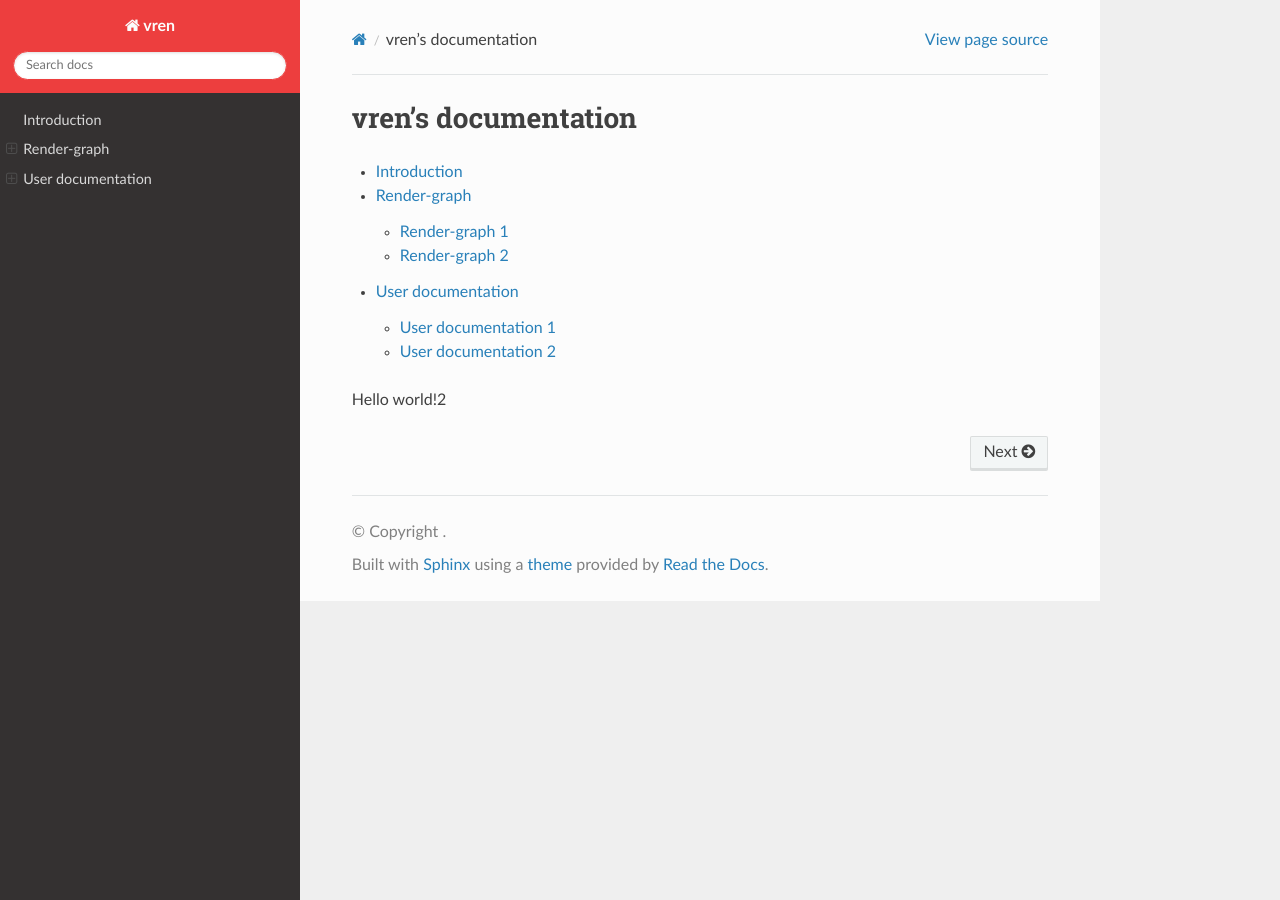
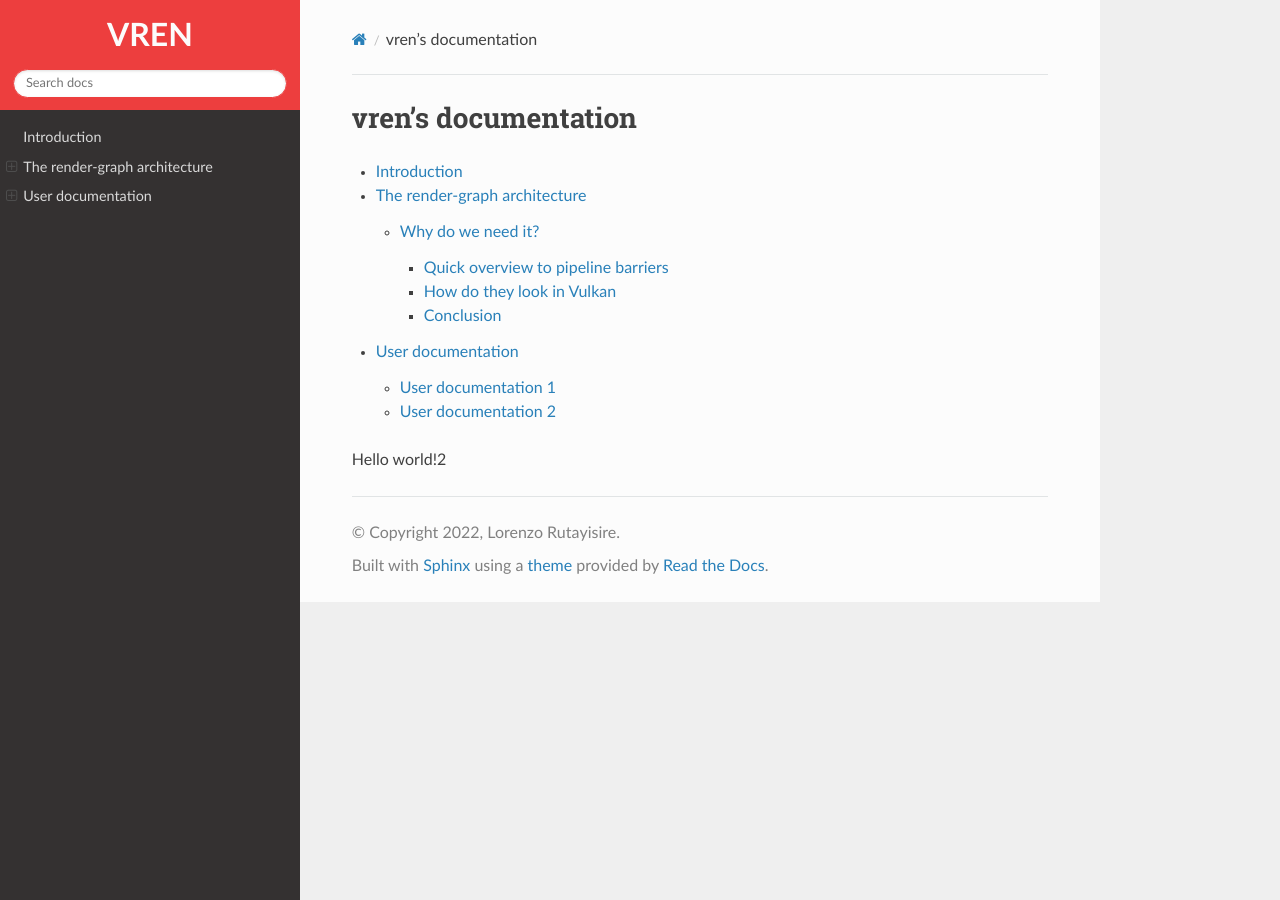
Before and after one commit to loryruta/vren, a Sphinx documentation site: the page built from docs/index.rst, in a window 1280 px wide. Built offline with Sphinx 7.4.7 and the Read the Docs theme 2.0.0, drawn with Linux system fonts in a browser that asks for light colours; some of the changed lines change nothing that is shown.

Commit message:
docs: Add render-graph "Why do we need it?" page
+ some customizations to the theme

```diff
--- a/docs/_static/css/custom.css
+++ b/docs/_static/css/custom.css
@@ -15,3 +15,8 @@
 .wy-menu-vertical a:active {
     background-color: #ed3e3e;
 }
+
+.title {
+    font-size: 32px !important;
+    margin-bottom: 0.3em !important;
+}
--- /dev/null
+++ b/docs/_templates/layout.html
@@ -0,0 +1,13 @@
+
+{%- extends "sphinx_rtd_theme/layout.html" %}
+
+{%- block htmltitle %}
+    <title>VREN</title>
+{%- endblock -%}
+
+
+{%- block sidebartitle %}
+    <a href="{{ pathto(master_doc) }}" class="title" disabled>{{ project }}</a>
+
+    {%- include "searchbox.html" %}
+{%- endblock -%}
--- a/docs/conf.py
+++ b/docs/conf.py
@@ -1,5 +1,5 @@
-project = 'vren'
-#copyright = '2022, loryruta'
+project = 'VREN'
+copyright = '2022, Lorenzo Rutayisire'
 #author = 'loryruta'
 
 extensions = [
@@ -11,7 +11,10 @@
 
 html_theme = 'sphinx_rtd_theme'
 
+html_show_sourcelink = False # Remove View page source
+
 html_theme_options = {
+    'prev_next_buttons_location': False,
     'collapse_navigation': False,
 }
 
--- a/docs/render_graph/index.rst
+++ b/docs/render_graph/index.rst
@@ -1,8 +1,6 @@
-Render-graph
+The render-graph architecture
 ================================
 
 .. toctree::
-    render_graph_1
-    render_graph_2
 
-Hello world!
+    why_do_we_need_it
--- /dev/null
+++ b/docs/render_graph/why_do_we_need_it.rst
@@ -0,0 +1,152 @@
+Why do we need it?
+================================
+
+The sequence of commands needed to render a frame can grow as the pipeline's logic becomes more complex.
+These commands involve objects (e.g. buffers and images) whose access must be correctly synchronized to avoid undefined behaviors
+such as readings happening concurrently with writes.
+
+The Vulkan way to ensure synchronization for memory accesses is by using pipeline memory barriers.
+
+Quick overview to pipeline barriers
+-----------------------------
+
+*If you already know what a pipeline memory barrier is you can skip this section.*
+
+Assume we have a simple pipeline made of a compute task ``C1`` that writes to an image ``I1`` and another compute task ``C2`` that has to read
+from the same image:
+
+.. image:: img/render_graph_1.png
+    :height: 150
+    :align: center
+
+And consider the following pseudo-code used to dispatch the compute tasks:
+
+.. code-block:: cpp
+
+    bind(C1, I1);
+    dispatch(C1); // Write to I1
+
+    bind(C2, I1);
+    dispatch(C2); // Read from I1
+
+Dispatching ``C2`` after ``C1`` [1] will only ensure that ``C2`` operations will start after ``C1`` operations have started.
+Therefore we have no assurance that ``C2`` reads will happen only after all ``C1`` writes completed, so this code's behavior is undefined.
+
+What Vulkan offers to ensure synchronization are **pipeline memory barriers**: a pipeline memory barrier is placed between the two
+commands of interest, i.e. ``C1`` and ``C2``, for which you define a set of source operations ``C1_OP`` for ``C1``, and a set of destination operations ``C2_OP`` for ``C2``.
+When the commands are dispatched along with the pipeline memory barrier you have the confidence that ``C1_OP`` are completed before ``C2_OP`` start.
+
+Let's set up the memory barrier to accomplish our problem:
+
+.. code-block:: cpp
+
+    bind(C1, I1);
+    dispatch(C1); // Write to I1
+
+    place_pipeline_memory_barrier(/* C1_OP */ READ, /* C2_OP */ WRITE);
+
+    bind(C2, I1);
+    dispatch(C2); // Read from I1
+
+This code is valid and doesn't represent an undefined behavior.
+
+As the complexity of our pipeline grows, we may want to dispatch many commands before ``C2`` that do not depend on ``I1``.
+In such case there would be an obvious "over-synchronization" issue because the pipeline is now waiting for the reads of ``C1`` to happen before the writes issued by
+any command on any object, while we are only interested in ``C2`` writes to ``I1``.
+
+.. code-block:: cpp
+
+    bind(C1, I1);
+    dispatch(C1); // Write to I1
+
+    place_pipeline_memory_barrier(/* C1_OP */ READ, /* C2_OP */ WRITE);
+
+    dispatch(D1); // If D1 wants to write to a second image I2 it will be blocked by
+                  // the barrier and forced to wait for C1 reads
+    dispatch(D2);
+    dispatch(D3);
+    dispatch(D4);
+
+    bind(C2, I1);
+    dispatch(C2); // Read from I1 (we want the barrier to act here)
+
+
+For this purpose Vulkan offers the possibility to narrow the memory barrier to a specified object, such as an image or a buffer,
+this way wherever we place the barrier (as long as it's between ``C1`` and ``C2``) we're sure it will synchronize read/write(s) that involve ``I1``.
+
+
+.. code-block:: cpp
+
+    place_pipeline_memory_barrier(I1, /* C1_OP */ READ, /* C2_OP */ WRITE);
+
+
+Actually there are lot more settings that can be specified for a pipeline barrier, for example the exact stage of ``C1`` and ``C2`` that source/destination operations belong to,
+the exact type of read/write...
+
+Moreover **pipeline barriers are used for image layout transitions**: an image to be used in some tasks must be/it's better to have it in a certain
+layout and to handle each of these layout transitions a pipeline barrier has to be placed.
+
+How do they look in Vulkan
+-----------------------------
+
+The actual Vulkan command used to place memory barriers is the following:
+
+.. code-block:: cpp
+
+    void vkCmdPipelineBarrier(
+        VkCommandBuffer                             commandBuffer,
+        VkPipelineStageFlags                        srcStageMask,
+        VkPipelineStageFlags                        dstStageMask,
+        VkDependencyFlags                           dependencyFlags,
+        uint32_t                                    memoryBarrierCount,
+        const VkMemoryBarrier*                      pMemoryBarriers,
+        uint32_t                                    bufferMemoryBarrierCount,
+        const VkBufferMemoryBarrier*                pBufferMemoryBarriers,
+        uint32_t                                    imageMemoryBarrierCount,
+        const VkImageMemoryBarrier*                 pImageMemoryBarriers
+    );
+
+For which the following structs have to be instantiated:
+
+.. code-block:: cpp
+
+    typedef struct VkImageMemoryBarrier {
+        VkStructureType            sType;
+        const void*                pNext;
+        VkAccessFlags              srcAccessMask;
+        VkAccessFlags              dstAccessMask;
+        VkImageLayout              oldLayout;
+        VkImageLayout              newLayout;
+        uint32_t                   srcQueueFamilyIndex;
+        uint32_t                   dstQueueFamilyIndex;
+        VkImage                    image;
+        VkImageSubresourceRange    subresourceRange;
+    } VkImageMemoryBarrier;
+
+.. code-block:: cpp
+
+    typedef struct VkBufferMemoryBarrier {
+        VkStructureType    sType;
+        const void*        pNext;
+        VkAccessFlags      srcAccessMask;
+        VkAccessFlags      dstAccessMask;
+        uint32_t           srcQueueFamilyIndex;
+        uint32_t           dstQueueFamilyIndex;
+        VkBuffer           buffer;
+        VkDeviceSize       offset;
+        VkDeviceSize       size;
+    } VkBufferMemoryBarrier;
+
+Conclusion
+-----------------
+
+To keep it simple, we identify two usage approaches:
+
+1. Use every field and therefore taking advantage of the low-level provided by the Vulkan API.
+2. Use a few number of fields just to avoid undefined behavior but almost certainly over-synchronizing.
+
+It's obvious that to achieve the best performance we would choose ``1.`` but it's really hard to maintain as the structure of our pipeline changes.
+If we insert, move, delete commands we could need to re-define some pipeline barrier and probably deal with tedious validation errors.
+
+The render-graph architecture comes in aid for this purpose: **it permits to define pipeline memory barriers
+on the fly trying to get rid of over-synchronization and therefore to be as detailed as possible**.
```
Also changed, not shown: docs/render_graph/img/render_graph_1.png (added).
